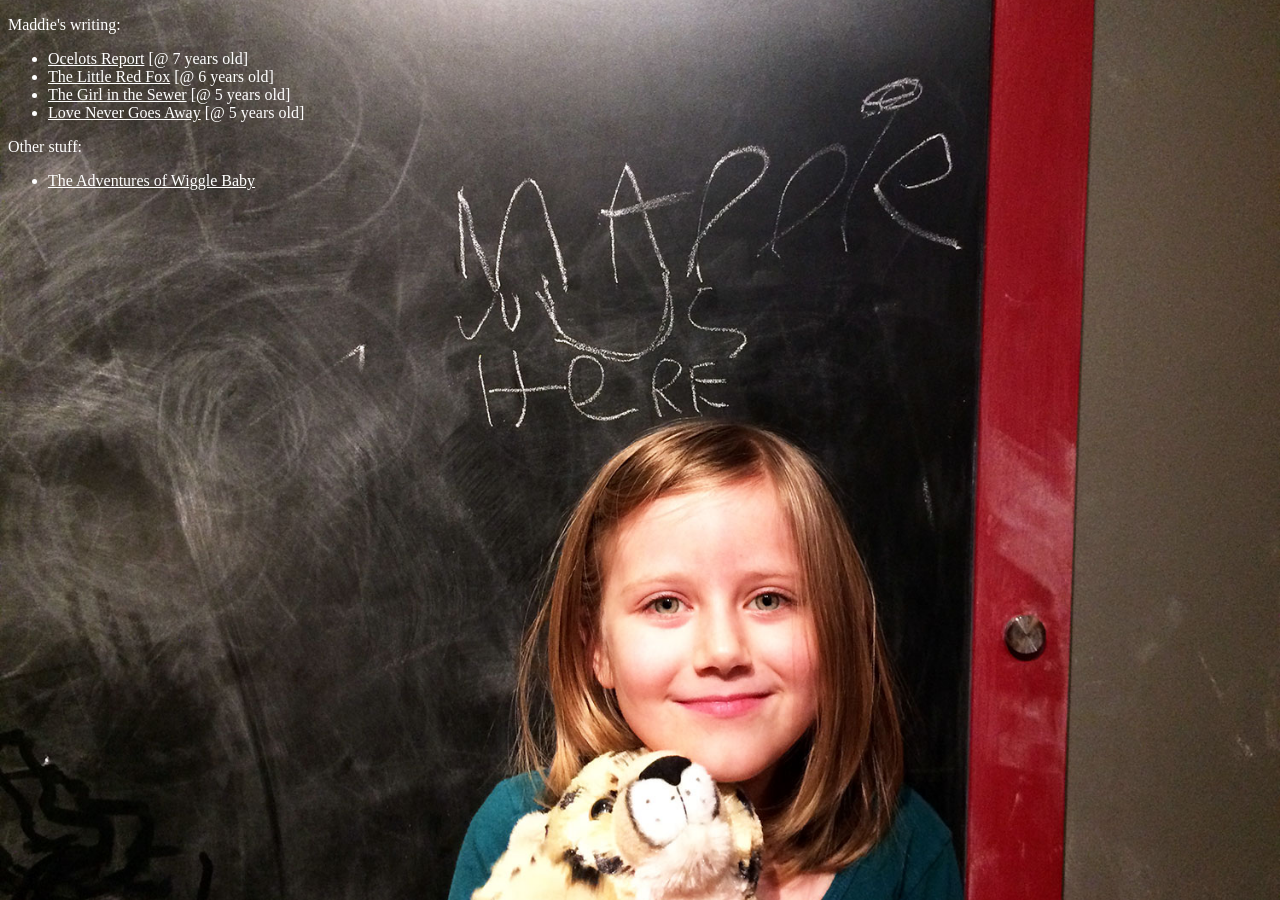
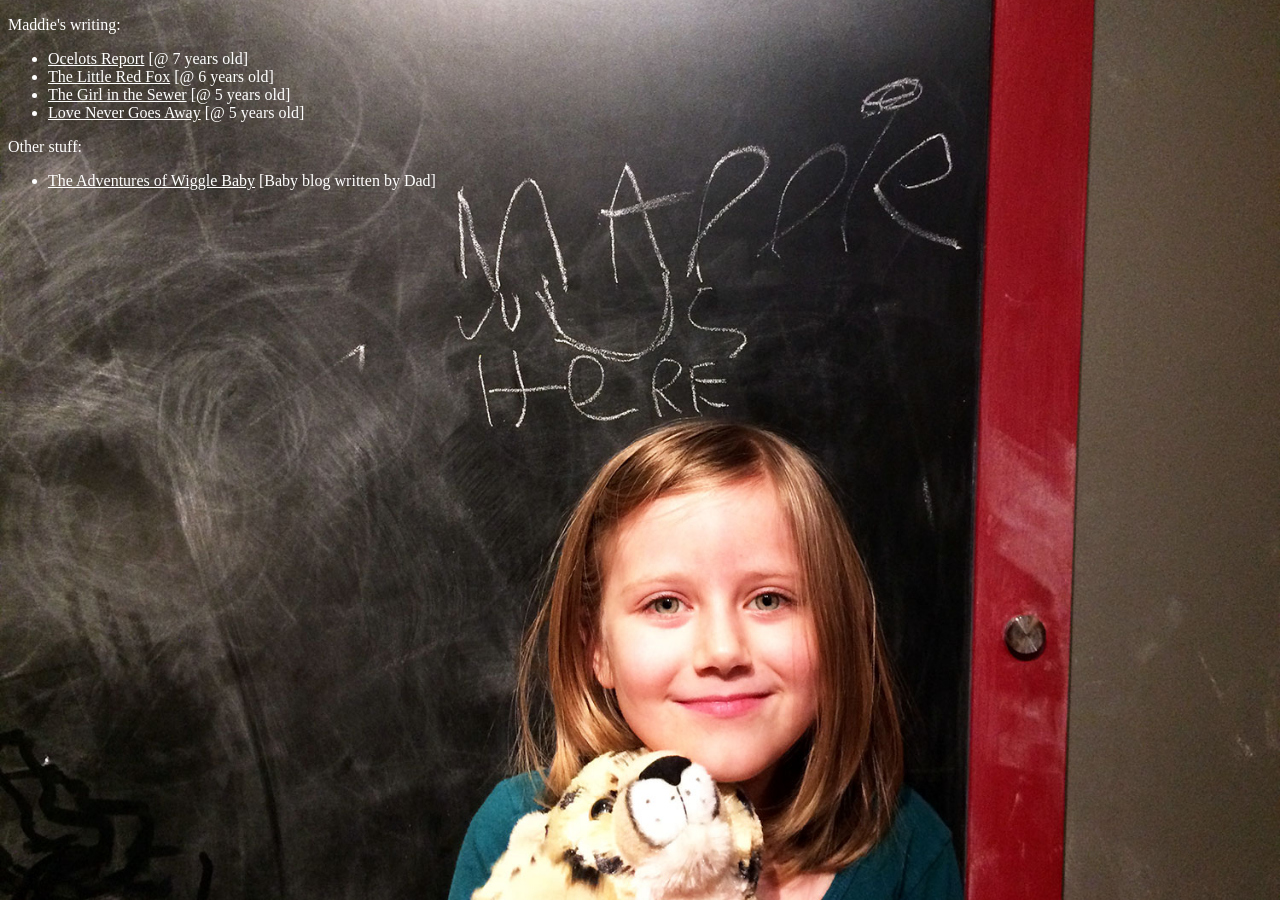
Before and after one commit to madelinedowney/madelinedowney.github.io, a Jekyll site: the page built from index.html, in a window 1280 px wide. Built offline with Jekyll 4.4.1, drawn with Linux system fonts in a browser that asks for light colours.

Commit message:
wiggle baby annotation

```diff
--- a/index.html
+++ b/index.html
@@ -15,7 +15,7 @@ layout: default
   <p>Other stuff:</p>
   <nav>
     <ul>
-      <li><a href="/wigglebaby/site">The Adventures of Wiggle Baby</a></li>
+      <li><a href="/wigglebaby/site">The Adventures of Wiggle Baby</a> [Baby blog written by Dad]</li>
     </ul>
   </nav>
 </div>
```
